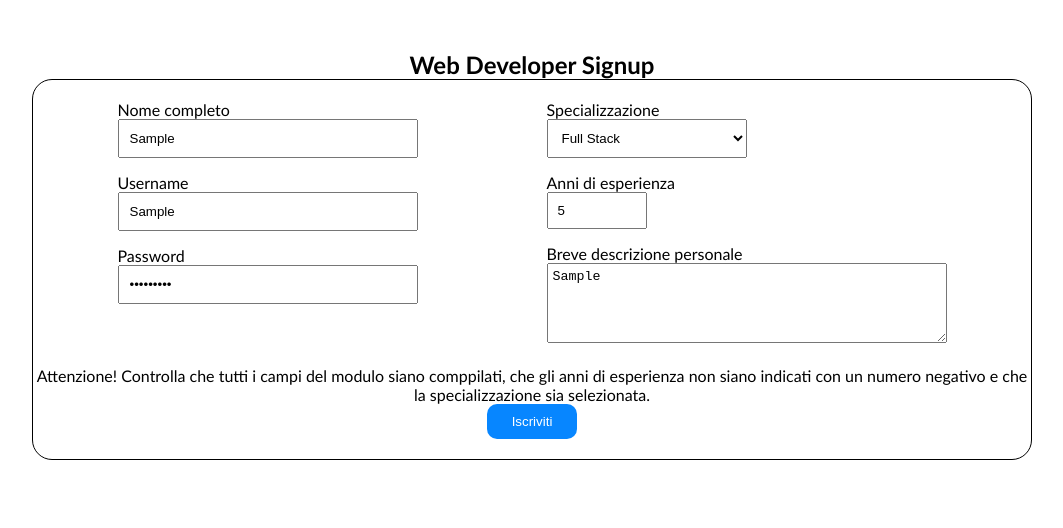
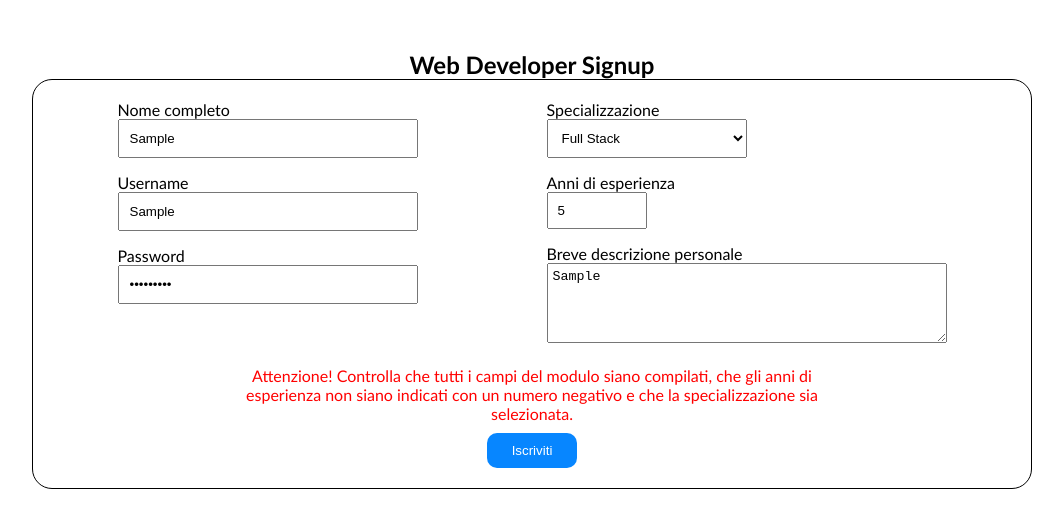
Before and after one commit to nicolaparutto/ex-react-useref-signup, a React (Vite) app: page / in a window 1280 px wide. Both pictures are taken after typing "Sample", "Sample", "Sample123", "5", "Sample" into the empty fields and a click on the button "Iscriviti". Shown: the top 528 px of the page, without its empty margins (108-1171 px from the left). Built offline with nearby package versions, Linux system fonts and the light colour scheme.

Commit message:
fix: alert message style

```diff
--- a/src/App.jsx
+++ b/src/App.jsx
@@ -32,7 +32,7 @@ function App() {
 
     if (!isAllFieldsFilled || formData.experience < 0 || !formData.specialization) {
       setAlertMessage(`
-        Attenzione! Controlla che tutti i campi del modulo siano comppilati,
+        Attenzione! Controlla che tutti i campi del modulo siano compilati,
         che gli anni di esperienza non siano indicati con un numero negativo
          e che la specializzazione sia selezionata.
         `)
@@ -79,7 +79,7 @@ function App() {
             </div>
           </div>
           {alertMessage && (
-            <div>
+            <div className="form-alert-message">
               <p>{alertMessage}</p>
             </div>
           )}
--- a/src/index.css
+++ b/src/index.css
@@ -83,3 +83,10 @@ form {
     }
   }
 }
+
+.form-alert-message {
+  margin: 0 auto;
+  width: 600px;
+  color: red;
+  margin-bottom: 10px;
+}
```
